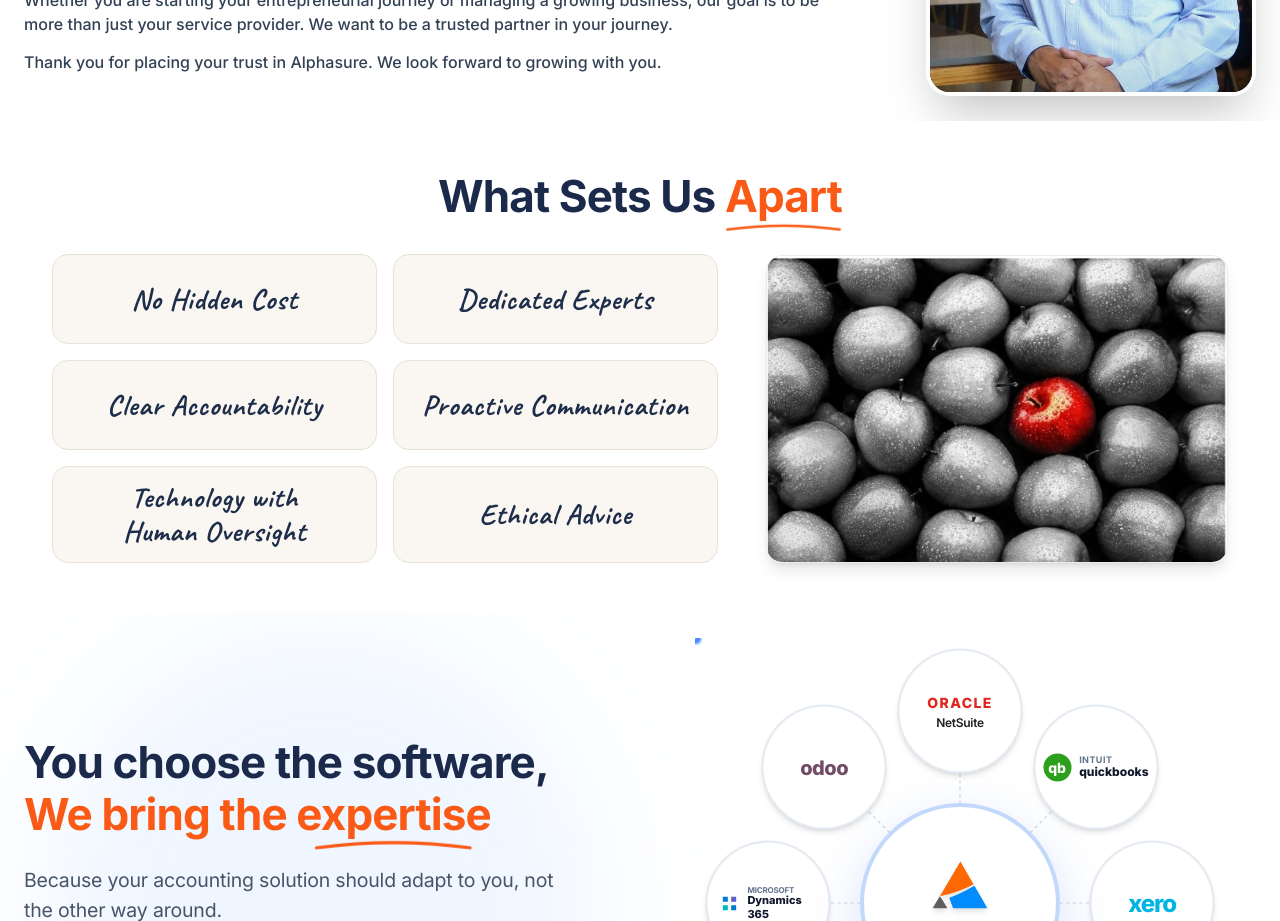
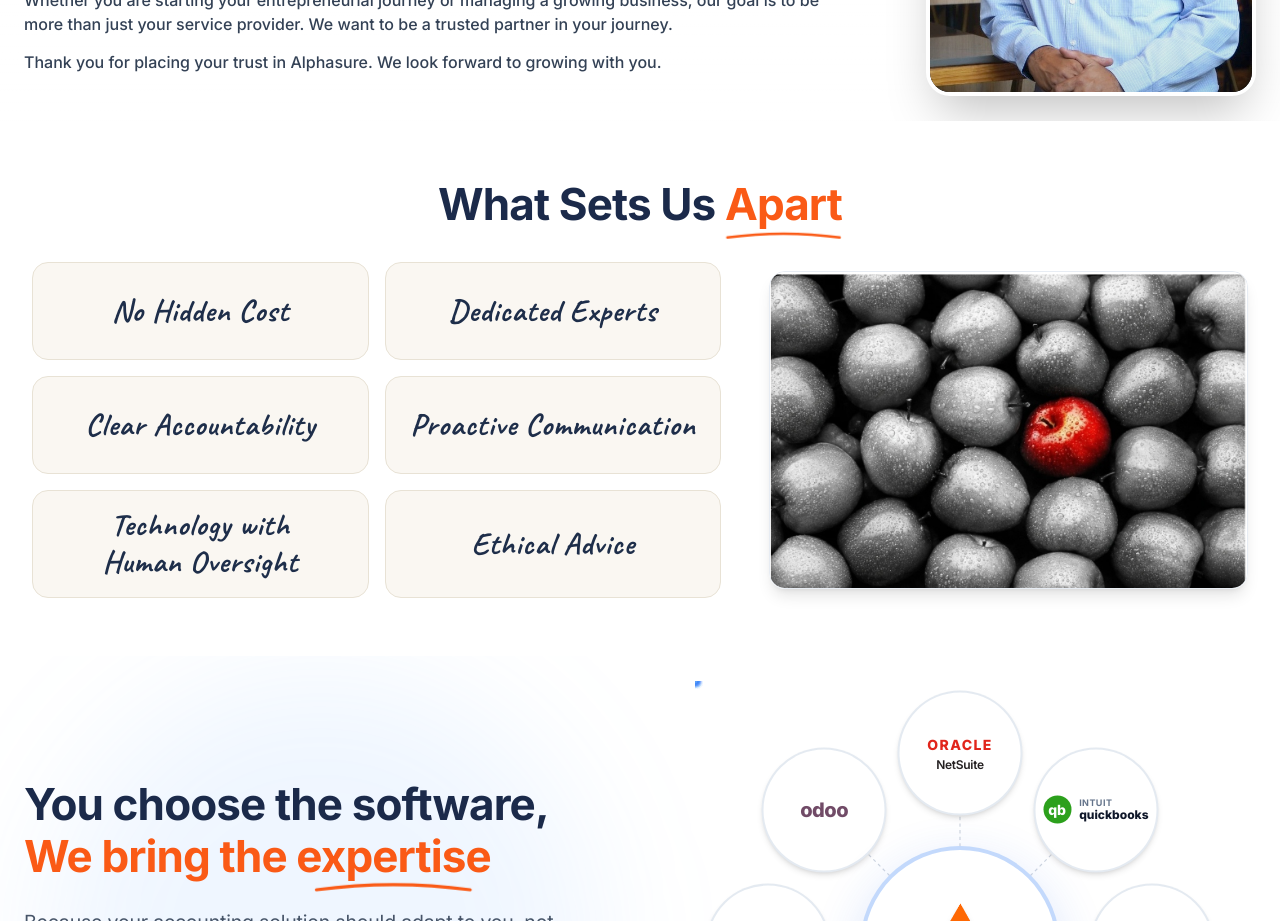
Before and after one commit to shubpatil654/Alphasure-website, a React (Vite) app: page / in a window 1280 px wide. Shown: the part 2800-3721 px from the top of the page. Built offline with nearby package versions, Linux system fonts and the light colour scheme; a web font is replaced by a local one.

Commit message:
style: expand What Sets Us Apart section dimensions, padding, and typography

```diff
--- a/src/components/WhatSetsUsApartSection.jsx
+++ b/src/components/WhatSetsUsApartSection.jsx
@@ -39,7 +39,7 @@ export default function WhatSetsUsApartSection() {
       ref={sectionRef}
       className="what-sets-us-apart-section relative w-full bg-white overflow-hidden select-none"
     >
-      <div className="max-w-[1240px] mx-auto px-4 sm:px-6 lg:px-8">
+      <div className="max-w-[1280px] mx-auto px-4 sm:px-6 lg:px-8">
 
         {/* Section Header */}
         <div className="text-center mb-6 sm:mb-8 flex flex-col items-center">
@@ -73,18 +73,18 @@ export default function WhatSetsUsApartSection() {
 
           {/* ================= LEFT COLUMN: Grid View of What Sets Us Apart ================= */}
           <div className="lg:col-span-7 w-full">
-            <div className="grid grid-cols-1 sm:grid-cols-2 gap-3.5 sm:gap-4">
+            <div className="grid grid-cols-1 sm:grid-cols-2 gap-4 sm:gap-4.5">
               {items.map((text, idx) => (
                 <div
                   key={idx}
                   style={{ transitionDelay: isVisible ? `${(idx + 1) * 120}ms` : '0ms' }}
-                  className={`flex items-center justify-center min-h-[76px] sm:min-h-[84px] md:min-h-[90px] px-4 sm:px-5 py-3 sm:py-3.5 rounded-2xl bg-[#FAF7F2] hover:bg-white border border-[#E8E2D5] hover:border-[#FA5A16]/50 shadow-2xs hover:shadow-sm text-center transition-all duration-500 transform ${
+                  className={`flex items-center justify-center min-h-[82px] sm:min-h-[90px] md:min-h-[98px] px-5 sm:px-6 py-3.5 sm:py-4 rounded-2xl bg-[#FAF7F2] hover:bg-white border border-[#E8E2D5] hover:border-[#FA5A16]/50 shadow-2xs hover:shadow-sm text-center transition-all duration-500 transform ${
                     isVisible
                       ? 'opacity-100 translate-y-0 scale-100'
                       : 'opacity-0 translate-y-4 scale-95'
                   }`}
                 >
-                  <span className="font-caveat font-bold text-2xl sm:text-[25px] lg:text-[27px] xl:text-[29px] text-[#1E2E4A] leading-[1.15] tracking-wide text-center">
+                  <span className="font-caveat font-bold text-2xl sm:text-[26px] lg:text-[28px] xl:text-[31px] text-[#1E2E4A] leading-[1.18] tracking-wide text-center">
                     {text.includes('\n') ? (
                       text.split('\n').map((line, i) => (
                         <React.Fragment key={i}>
@@ -109,11 +109,11 @@ export default function WhatSetsUsApartSection() {
                 : 'opacity-0 translate-x-8'
             }`}
           >
-            <div className="w-full max-w-[480px] lg:max-w-[520px] rounded-2xl overflow-hidden border border-slate-200/80 shadow-lg">
+            <div className="w-full max-w-[500px] lg:max-w-[540px] rounded-2xl overflow-hidden border border-slate-200/80 shadow-lg">
               <img
                 src="/images/red-apple-standout.jpg"
                 alt="Standout Red Apple among black and white apples"
-                className="w-full h-auto max-h-[340px] sm:max-h-[360px] object-cover block"
+                className="w-full h-auto max-h-[360px] sm:max-h-[385px] object-cover block"
                 loading="eager"
               />
             </div>
--- a/src/index.css
+++ b/src/index.css
@@ -591,14 +591,14 @@ section:not([class*="min-h-"]):not([class*="min-h-[8"]):not([class*="min-h-[9"])
 
 /* What Sets Us Apart Section - comfortably enlarged vertical height */
 .what-sets-us-apart-section {
-  padding-top: 42px !important;
-  padding-bottom: 42px !important;
+  padding-top: 48px !important;
+  padding-bottom: 48px !important;
 }
 
 @media (min-width: 768px) {
   .what-sets-us-apart-section {
-    padding-top: 50px !important;
-    padding-bottom: 50px !important;
+    padding-top: 58px !important;
+    padding-bottom: 58px !important;
   }
 }
 
```
